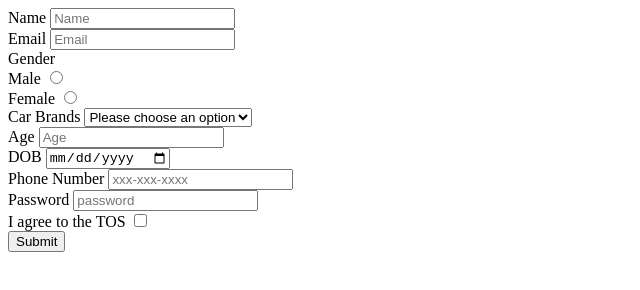
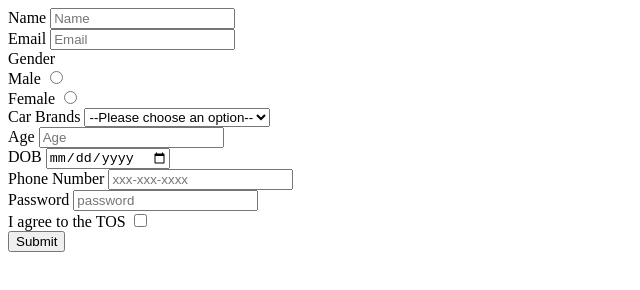
Before and after one commit to acciojob/signup-form-car-ravikshetri, a website: page main.html in a window 1280 px wide. Shown: the full height of the page, 0-640 px from the left. Drawn offline with Linux system fonts and the light colour scheme.

Commit message:
created a submission

```diff
--- a/main.html
+++ b/main.html
@@ -25,7 +25,7 @@
       <br>
       <label for="cars">Car Brands</label >
       <select id="cars" required >
-		  <option>Please choose an option</option>
+		  <option>--Please choose an option--</option>
         <option>BMW</option>
         <option>Audi</option>
         <option>Toyota</option>
```
